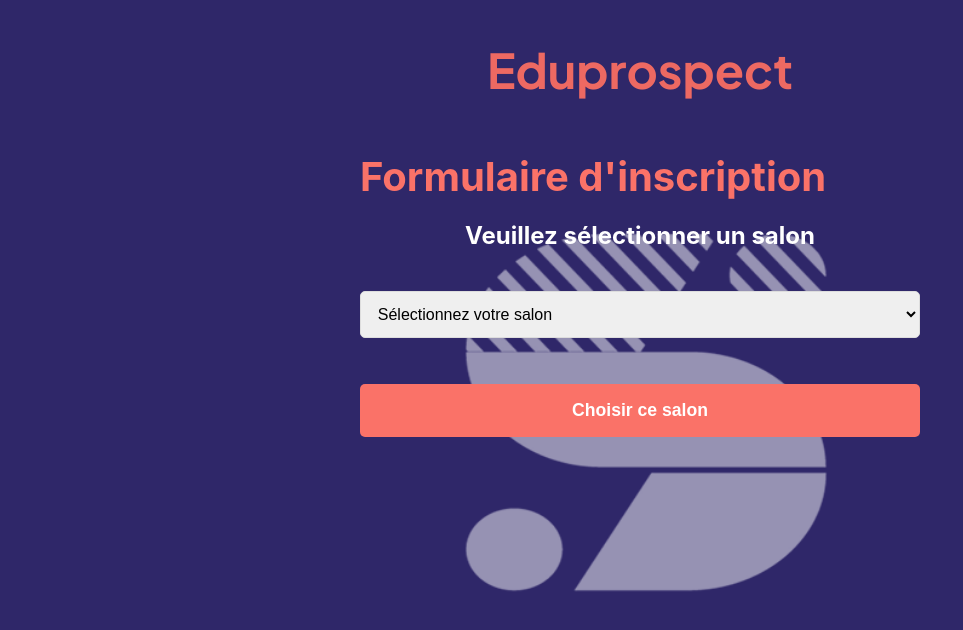
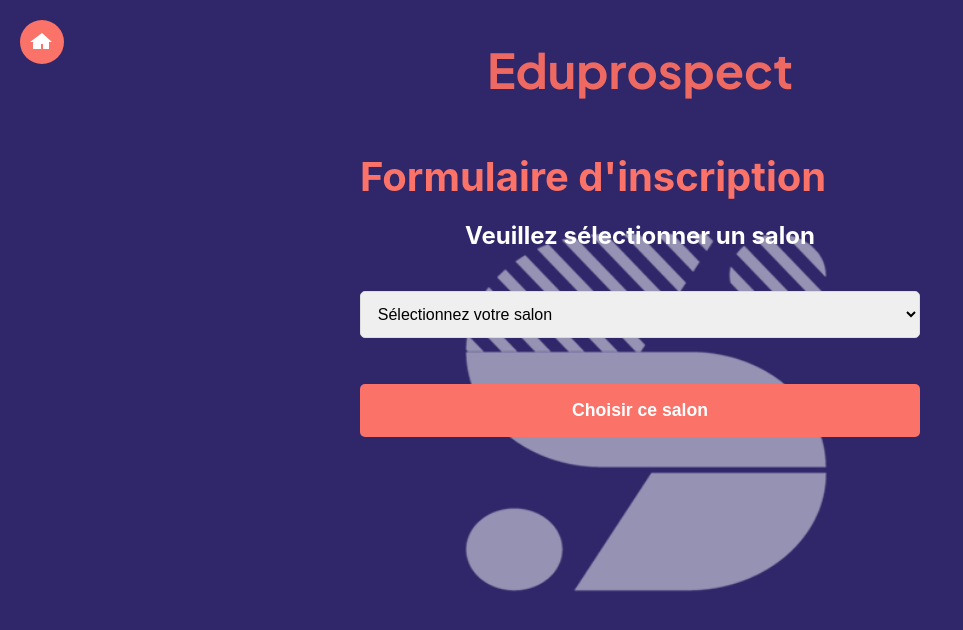
Before and after one commit to AymPeres/Ptut_Eduprospect, a Vue app in the folder frontend/: page /formulaire in a window 1280 px wide. Shown: the top 630 px of the page, without its empty margins (0-963 px from the left). Built offline with nearby package versions, Linux system fonts and the light colour scheme.

Commit message:
bouton home formulaire etc

```diff
--- a/frontend/index.html
+++ b/frontend/index.html
@@ -5,6 +5,9 @@
     <link rel="icon" href="/favicon.ico">
     <meta name="viewport" content="width=device-width, initial-scale=1.0">
     <title>Vite App</title>
+
+    <!-- Ajout de Font Awesome -->
+    <link href="https://cdnjs.cloudflare.com/ajax/libs/font-awesome/6.0.0-beta3/css/all.min.css" rel="stylesheet">
 </head>
 <body>
 <div id="app"></div>
--- a/frontend/src/components/formulaire/HomeButton.vue
+++ b/frontend/src/components/formulaire/HomeButton.vue
@@ -1,11 +1,53 @@
-<script setup>
+<template>
+  <button @click="goHome" class="home-button">
+    <!-- SVG de la maison en blanc -->
+    <svg xmlns="http://www.w3.org/2000/svg" viewBox="0 0 24 24" width="24" height="24">
+      <path d="M12 3l10 9h-3v7h-6v-5h-2v5H3v-7H0z" fill="white"/>
+    </svg>
+  </button>
+</template>
 
+<script>
+export default {
+  name: "HomeButton",
+  methods: {
+    goHome() {
+      const motDePasse = prompt("Entrez le mot de passe pour revenir à l'accueil :");
+      if (motDePasse === null) return;
+      if (motDePasse === "1234") {
+        this.$router.push("/");
+      } else {
+        alert("Mot de passe incorrect !");
+      }
+    },
+  },
+};
 </script>
 
-<template>
+<style scoped>
+.home-button {
+  position: fixed;
+  top: 20px;
+  left: 20px;
+  padding: 10px;
+  background-color: #FA7268;
+  color: white;
+  border: none;
+  border-radius: 50%;
+  font-size: 1.5rem;
+  cursor: pointer;
+  transition: background 0.3s;
+  display: flex;
+  align-items: center;
+  justify-content: center;
+}
 
-</template>
+.home-button svg {
+  width: 1.5rem;
+  height: 1.5rem;
+}
 
-<style scoped>
-
+.home-button:hover {
+  background-color: #d95a50;
+}
 </style>
--- a/frontend/src/pages/formulaire/Formulaire.vue
+++ b/frontend/src/pages/formulaire/Formulaire.vue
@@ -1,5 +1,6 @@
 <template>
   <div class="formulaire-container">
+    <HomeButton />
     <div class="title-container">
       <h1>Formulaire d'inscription</h1>
       <p>Veuillez sélectionner un salon</p>
@@ -25,9 +26,11 @@
 </template>
 
 <script>
+import HomeButton from "@/components/formulaire/HomeButton.vue";
 
 export default {
   name: "Formulaire",
+  components: { HomeButton },
   data() {
     return {
       selectedSalon: "",
@@ -48,8 +51,8 @@
 <style scoped>
 .formulaire-container {
   width: 100%;
-  max-width: 600px; /* Limiter la largeur du formulaire */
-  margin: 0 auto; /* Centrer le formulaire */
+  max-width: 600px;
+  margin: 0 auto;
   padding: 20px;
 }
 
--- a/frontend/src/pages/formulaire/InfoProspect.vue
+++ b/frontend/src/pages/formulaire/InfoProspect.vue
@@ -1,5 +1,6 @@
 <template>
   <div class="page-container">
+    <HomeButton />
     <div class="info-prospect-container">
       <h1>Formulaire d'inscription pour le salon {{ salon }}</h1>
 
@@ -42,11 +43,12 @@
 </template>
 
 <script>
+import HomeButton from "@/components/formulaire/HomeButton.vue";
 import Footer from "@/components/formulaire/Footer.vue";
 
 export default {
   name: "InfoProspect",
-  components: { Footer },
+  components: { HomeButton, Footer },
   data() {
     return {
       salon: this.$route.params.salon,
@@ -64,11 +66,24 @@
       this.$router.push("/questions-prospect");
     },
   },
+  beforeRouteLeave(to, from, next) {
+    if (to.path === "/formulaire") {
+      const motDePasse = prompt("Entrez le mot de passe pour revenir en arrière :");
+      if (motDePasse === null) return;
+      if (motDePasse === "1234") {
+        next();
+      } else {
+        alert("Mot de passe incorrect !");
+        next(false);
+      }
+    } else {
+      next();
+    }
+  },
 };
 </script>
 
 <style scoped>
-/* Styles généraux pour occuper toute la hauteur de l'écran */
 .page-container {
   display: flex;
   flex-direction: column;
@@ -76,7 +91,7 @@
 }
 
 .info-prospect-container {
-  flex-grow: 1; /* Permet au contenu de s'étirer pour pousser le footer en bas */
+  flex-grow: 1;
   display: flex;
   flex-direction: column;
   justify-content: flex-start;
--- a/frontend/src/pages/formulaire/QuestionProspect.vue
+++ b/frontend/src/pages/formulaire/QuestionProspect.vue
@@ -1,5 +1,6 @@
 <template>
   <div class="main-content">
+    <HomeButton />
     <form class="questionnaire">
       <label for="genre">Vous êtes :</label>
       <select id="genre" v-model="genre">
@@ -25,7 +26,6 @@
         <option value="reseaux">Réseaux sociaux</option>
         <option value="bouche">Bouche à oreille</option>
         <option value="autre">Autre</option>
-
       </select>
 
       <button type="submit" class="btn-valider">Valider</button>
@@ -36,12 +36,14 @@
 </template>
 
 <script>
-import Footer from "@/components/formulaire/Footer.vue"; // Importation du footer
+import HomeButton from "@/components/formulaire/HomeButton.vue";
+import Footer from "@/components/formulaire/Footer.vue";
 
 export default {
   name: "QuestionsProspect",
   components: {
-    Footer, // Déclaration du footer
+    HomeButton,
+    Footer,
   },
   data() {
     return {
@@ -56,23 +58,23 @@
 
 <style scoped>
 .main-content {
-  min-height: 100vh; /* Assure que la page occupe toute la hauteur de la fenêtre */
+  min-height: 100vh;
   display: flex;
   flex-direction: column;
-  justify-content: space-between; /* Assure que le contenu est réparti entre le haut et le bas */
-  align-items: center; /* Centre le contenu horizontalement */
+  justify-content: space-between;
+  align-items: center;
 }
 
 .questionnaire {
   width: 100%;
-  max-width: 600px; /* Limite la largeur du formulaire */
+  max-width: 600px;
   display: flex;
   flex-direction: column;
   gap: 15px;
-  padding: 0; /* Enlève le padding pour éviter le cadre */
-  border: none; /* Enlève la bordure */
-  background-color: transparent; /* Fond transparent */
-  box-shadow: none; /* Enlève l'ombre */
+  padding: 0;
+  border: none;
+  background-color: transparent;
+  box-shadow: none;
 }
 
 label {
@@ -83,7 +85,7 @@
 select, .btn-valider {
   padding: 10px;
   font-size: 1rem;
-  width: 100%; /* Les champs prennent toute la largeur du formulaire */
+  width: 100%;
 }
 
 .btn-valider {
```
Also changed, not shown: frontend/src/assets/logo.svg (deleted). Lines whose indentation alone changed are shown as unchanged.
